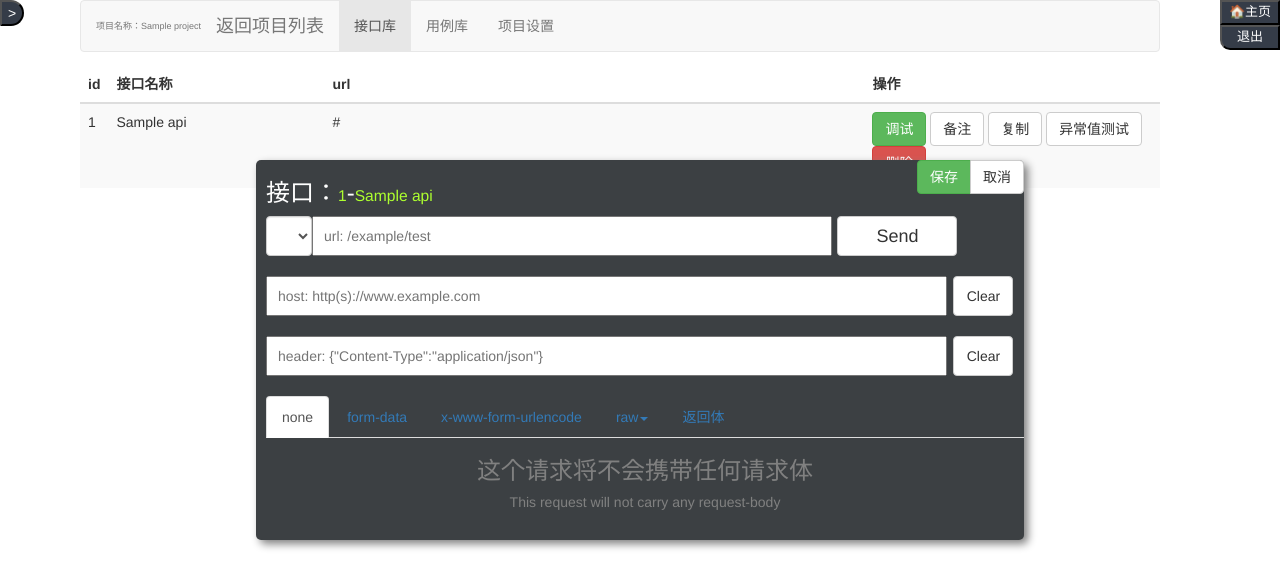
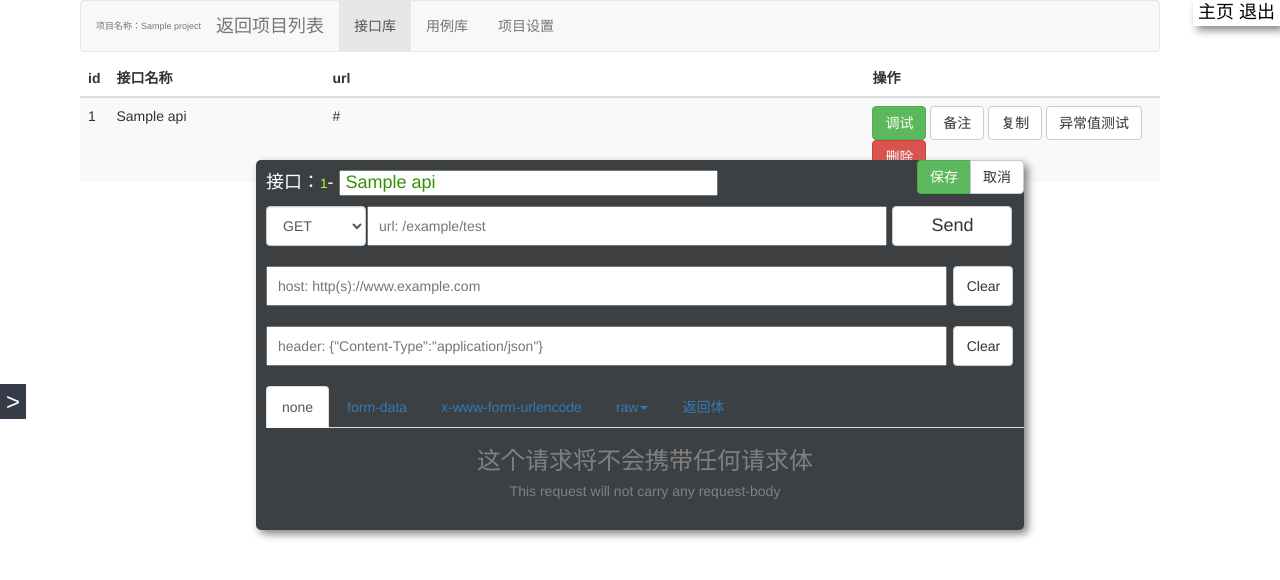
Before and after one commit to Gio-404/ApiTest, a Django app: page /apis/1/ in a window 1280 px wide, after a click on "调试". Shown: the top 580 px of the page. Run offline with Django 3.2, Linux system fonts and the light colour scheme; tables that the repository leaves empty hold one stand-in row (values such as "Sample post"); lists and menus that the app fills with data are empty; some libraries are stand-ins or nearby versions.

Commit message:
'修bug'

```diff
--- a/ApiTestBench/MyApp/templates/P_apis.html
+++ b/ApiTestBench/MyApp/templates/P_apis.html
@@ -101,7 +101,9 @@ position: fixed;left: 20%;top: 20%;background-color: #3c4043;box-shadow: 4px 4px
         <button onclick="ts_save()" type="button" class="btn btn-success">保存</button>
         <button onclick="ts_close()" type="button" class="btn btn-default">取消</button>
     </div>
-    <h3>接口：<small style="color: greenyellow" id="ts_api_id"></small>-<small style="color: greenyellow" id="ts_api_name"></small></h3>
+    <h4>接口：<small style="color: greenyellow" id="ts_api_id"></small>-
+    <input type="text" id="ts_api_name" style="padding-left: 5px;width: 50%;color: #329104">
+    </h4>
 
     <ul class="nav navbar-nav" style="width: 99%">
         <li>
@@ -252,8 +254,8 @@ position: fixed;left: 20%;top: 20%;background-color: #3c4043;box-shadow: 4px 4px
 <script>
     function clear_ts_api() {
         document.getElementById('ts_api_id').innerText = '';
-        document.getElementById('ts_api_name').innerText = '';
-        document.getElementById('ts_method').innerText = 'none';
+        document.getElementById('ts_api_name').value = '';
+        document.getElementById('ts_method').value = 'get';
         document.getElementById('ts_url').value = '';
         document.getElementById('ts_host').value = '';
         document.getElementById('ts_header').value='';
@@ -277,12 +279,13 @@ position: fixed;left: 20%;top: 20%;background-color: #3c4043;box-shadow: 4px 4px
         clear_ts_api();
         document.getElementById('ts').style.display = 'block';
         document.getElementById('ts_api_id').innerText = id;
-        document.getElementById('ts_api_name').innerText = name;
+        document.getElementById('ts_api_name').value = name;
     }
     function ts_close() {
         document.getElementById('ts').style.display= 'none';
     }
     function ts_save() {
+        var api_name = document.getElementById('ts_api_name').value;
         var ts_method = document.getElementById('ts_method').value;
         var ts_url = document.getElementById('ts_url').value;
         var ts_host = document.getElementById('ts_host').value;
@@ -336,6 +339,7 @@ position: fixed;left: 20%;top: 20%;background-color: #3c4043;box-shadow: 4px 4px
         var api_id = document.getElementById('ts_api_id').innerText;
         $.get('/Api_save/', {
             'api_id':api_id,
+            'api_name':api_name,
             'ts_method':ts_method,
             'ts_url':ts_url,
             'ts_host':ts_host,
@@ -343,7 +347,7 @@ position: fixed;left: 20%;top: 20%;background-color: #3c4043;box-shadow: 4px 4px
             'ts_body_method':ts_body_method,
             'ts_api_body':ts_api_body
         },function (ret) {
-            document.getElementById('ts').style.display = 'none';
+            document.location.reload();
         })
     }
 </script>
--- a/ApiTestBench/MyApp/templates/welcome.html
+++ b/ApiTestBench/MyApp/templates/welcome.html
@@ -8,6 +8,7 @@
     <!--include plugin css-->
     <link type="text/css" rel="stylesheet" href="/static/201908059658/src/jquery-rvnm.css" />
     <link rel="stylesheet" href="/static/bootstrap-3.3.7-dist/css/bootstrap.min.css">
+    <link rel="shortcut icon" href="/static/ico.ico">
 </head>
 <body>
 	<nav id="navbar" class="">
@@ -34,7 +35,7 @@
                 </li>
             </ul>
     </nav>
-    <button id="menu_btn" onclick="display_menu()" style="margin-left: 213px;background-color: #353c48;color: white;border-radius: 0px 30px 30px 0px"><</button>
+    <button id="menu_btn" onclick="display_menu()" style="position: absolute;left: 188px;top: 48%;z-index: 999;height: 35px;background-color: #353c48;color: white;border: 0;font-size: x-large"><</button>
     <script>
         function display_menu() {
             menu = document.getElementById('navbar');
@@ -42,28 +43,23 @@
 
             if( btn.innerText == '<'){
                 menu.style.display = 'none';
-                btn.style.marginLeft = '0px';
+                btn.style.left = '0px';
                 btn.innerText = '>'
             }else{
                 menu.style.display = 'block';
-                btn.style.marginLeft = '213px';
+                btn.style.left = '188px';
                 btn.innerText = '<'
             }
 
         }
     </script>
 
-    <div style="float:right;">
-    <a href="/home/">
-    <button style="height: 25px;width: 60px;background-color: #353c48;
-    color: white;font-size: small">🏠主页</button>
-    </a>
-    <br>
-    <a href="/logout/">
-    <button style="height: 25px;width: 60px;background-color: #353c48;
-    color: white;border-radius: 0px 0px 0px 10px;font-size: small">退出</button>
-    </a>
-    </div>
+<div style="font-size: large;position: absolute;top: 0px;right: 0px;box-shadow: 4px 4px 8px grey; padding-left: 5px;padding-right: 5px">
+    <a href="/home/" style="color: black;text-decoration: none"> 主页 </a>
+    <a href="/logout/" style="color: black;text-decoration: none"> 退出 </a>
+</div>
+
+<br>
 	<script src="/static/201908059658/js/jquery-1.11.0.min.js" type="text/javascript"></script>
     <script src="/static/bootstrap-3.3.7-dist/js/bootstrap.min.js" type="text/javascript"></script>
 
--- a/ApiTestBench/MyApp/views.py
+++ b/ApiTestBench/MyApp/views.py
@@ -50,6 +50,7 @@ def project_list(request):
 def delete_project(request):
     id = request.GET['id']
     DB_project.objects.filter(id=id).delete()
+    DB_apis.objects.filter(project_id=id).delete()
     return HttpResponse('')
 
 
@@ -151,6 +152,7 @@ def Api_save(request):
     ts_header = request.GET['ts_header']
     ts_body_method = request.GET['ts_body_method']
     ts_api_body = request.GET['ts_api_body']
+    api_name = request.GET['api_name']
 
     DB_apis.objects.filter(id=api_id).update(
         api_method = ts_method,
@@ -158,7 +160,8 @@ def Api_save(request):
         api_header = ts_header,
         api_host = ts_host,
         body_method = ts_body_method,
-        api_body = ts_api_body
+        api_body = ts_api_body,
+        name = api_name
     )
 
     return HttpResponse('success')
```
Also changed, not shown: ApiTestBench/MyApp/static/ico.ico (added).
